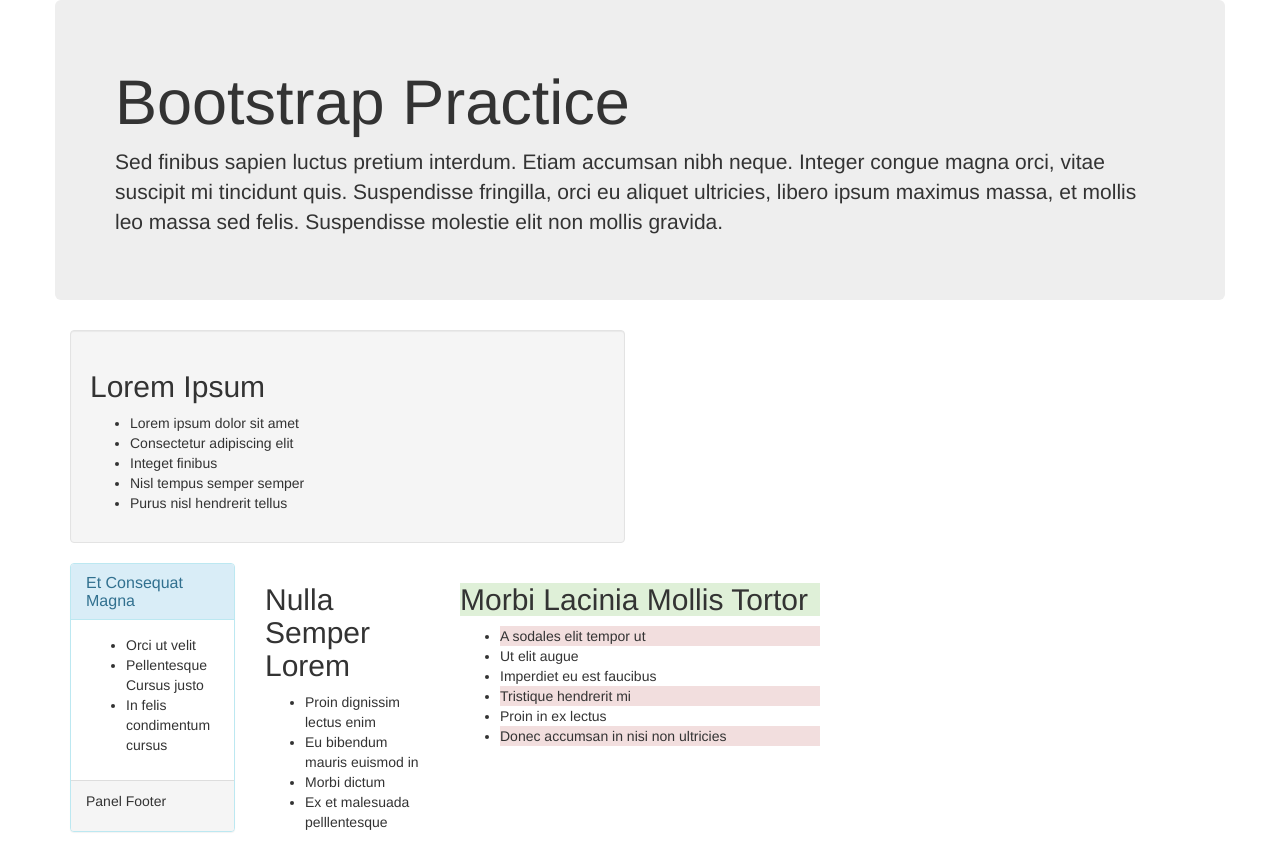
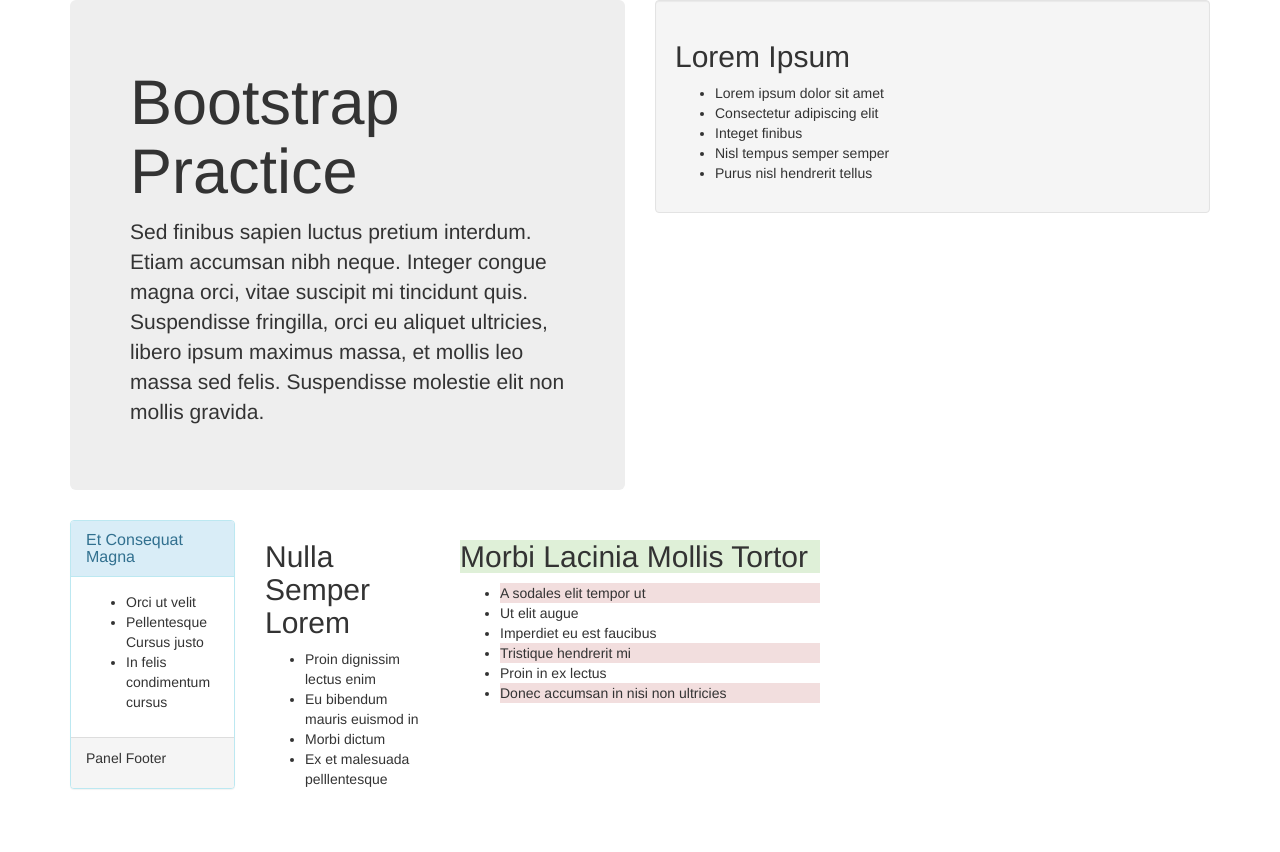
Before and after one commit to Yvonne-Ouma/bootstrap-practice, a plain HTML site: page index.html in a window 1280 px wide. After the commit the page ends 809 px from the top, so only its background shows below. Drawn offline with Linux system fonts and the light colour scheme.

Commit message:
added content in index.html

```diff
--- a/index.html
+++ b/index.html
@@ -4,12 +4,13 @@
     <meta charset="utf-8">
     <title>Bootstrap Practice</title>
     <link href="css/bootstrap.css" rel="stylesheet" type="text/css">
+    <link href="css/styles.css" rel="stylesheet" type="text/css">
   </head>
   <body>
     <div class="container">
       <div class="row">
-       <div class="jumbotron">
-        <div class="col-nd-6">
+       <div class="col-md-6">
+         <div class="jumbotron">
           <h1>Bootstrap Practice</h1>
           <p>Sed finibus sapien luctus pretium interdum. Etiam accumsan nibh neque. Integer congue magna orci, vitae suscipit mi tincidunt quis. Suspendisse fringilla, orci eu aliquet ultricies, libero ipsum maximus massa, et mollis leo massa sed felis. Suspendisse molestie elit non mollis gravida.</p>
      </div>
```
